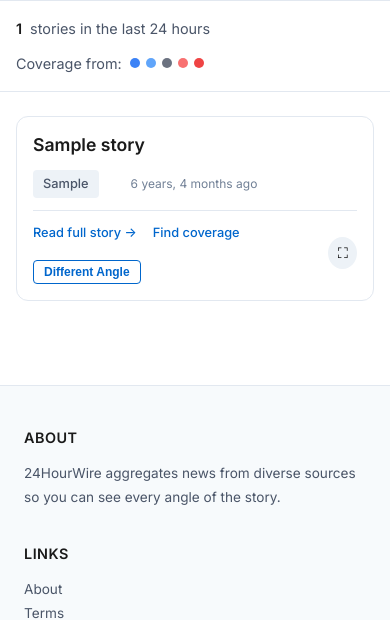
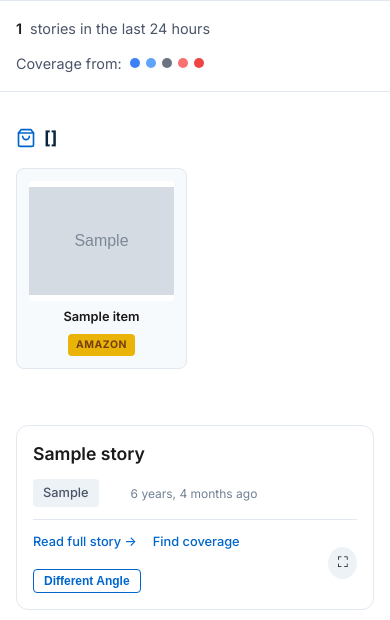
Before and after one commit to tomclements/24hourwire, a Django app: template news/templates/topic_detail.html in a window 390 px wide. Shown: the part 353-973 px from the top of the page. Run offline with Django 5.2, Linux system fonts and the light colour scheme; tables that the repository leaves empty hold one stand-in row (values such as "Sample post"); the template is opened without the code that fills it: values that come from a table or form of the project are taken from there, most other values are stand-ins (such as "Sample title", 1, 10 or a date in 2020); grey boxes marked "Sample" are stand-in pictures; data that the repository does not hold is empty.

Commit message:
Add Amazon affiliate merchandise section to World Cup topic
- Added merchandise JSONField to Topic model with migration 0016
- Added 8 World Cup 2026 merchandise items to seed_topics:
  adidas official match ball, Nike training ball, and jerseys
  for Brazil, Argentina, France, Germany, USA, Mexico
- All links use Amazon affiliate tracking ID 24hourwire-20
- Added responsive merchandise grid with product images, names,
  and Amazon badge to topic_detail template
- Section only renders when topic has merchandise configured
- Includes dark mode CSS support
- Added TopicMerchandiseTests (3 tests)
- All 75 critical tests passing

```diff
--- a/news/models.py
+++ b/news/models.py
@@ -332,6 +332,12 @@ class Topic(models.Model):
         help_text="Translations by language: {'es': {'headline': '...', 'description': '...'}, ...}"
     )
 
+    # Affiliate merchandise links
+    merchandise = models.JSONField(
+        default=dict,
+        help_text="Merchandise links: {'title': '...', 'items': [{'name': '...', 'url': '...', 'image': '...'}]}"
+    )
+
     class Meta:
         ordering = ['-priority', '-created_at']
         indexes = [
--- a/news/templates/topic_detail.html
+++ b/news/templates/topic_detail.html
@@ -572,6 +572,91 @@
             border-color: var(--accent);
         }
 
+        /* Merchandise Section */
+        .merchandise-section {
+            max-width: 1200px;
+            margin: 32px auto;
+            padding: 0 16px;
+        }
+
+        .merchandise-header {
+            display: flex;
+            align-items: center;
+            gap: 8px;
+            margin-bottom: 16px;
+            font-size: 1.1rem;
+            font-weight: 700;
+            color: var(--primary);
+        }
+
+        .merchandise-grid {
+            display: grid;
+            grid-template-columns: repeat(auto-fill, minmax(160px, 1fr));
+            gap: 16px;
+        }
+
+        .merch-card {
+            background: var(--bg-secondary);
+            border: 1px solid var(--border);
+            border-radius: var(--radius);
+            padding: 12px;
+            text-align: center;
+            text-decoration: none;
+            color: inherit;
+            transition: all 0.2s;
+            display: flex;
+            flex-direction: column;
+        }
+
+        .merch-card:hover {
+            border-color: var(--accent);
+            box-shadow: var(--shadow-md);
+            transform: translateY(-2px);
+        }
+
+        .merch-image {
+            width: 100%;
+            height: 120px;
+            object-fit: contain;
+            border-radius: 4px;
+            margin-bottom: 8px;
+            background: var(--bg-primary);
+        }
+
+        .merch-name {
+            font-size: 0.8rem;
+            font-weight: 600;
+            color: var(--text-primary);
+            line-height: 1.3;
+            flex-grow: 1;
+            display: -webkit-box;
+            -webkit-line-clamp: 2;
+            -webkit-box-orient: vertical;
+            overflow: hidden;
+        }
+
+        .merch-badge {
+            display: inline-block;
+            background: #eab308;
+            color: #713f12;
+            font-size: 0.65rem;
+            font-weight: 700;
+            text-transform: uppercase;
+            letter-spacing: 0.05em;
+            padding: 3px 8px;
+            border-radius: 4px;
+            margin-top: 8px;
+            align-self: center;
+        }
+
+        [data-theme="dark"] .merch-card {
+            background: var(--bg-secondary);
+        }
+
+        [data-theme="dark"] .merch-image {
+            background: var(--bg-tertiary);
+        }
+
         [data-theme="dark"] .topic-hero {
             background: linear-gradient(135deg, var(--bg-secondary) 0%, #1e293b 100%);
         }
@@ -635,6 +720,28 @@
         </div>
         {% endif %}
     </div>
+
+    {% if topic.merchandise and topic.merchandise.items %}
+    <section class="merchandise-section">
+        <h2 class="merchandise-header">
+            <svg width="20" height="20" viewBox="0 0 24 24" fill="none" stroke="currentColor" stroke-width="2" stroke-linecap="round" stroke-linejoin="round" style="color: var(--accent);"><path d="M6 2L3 6v14a2 2 0 0 0 2 2h14a2 2 0 0 0 2-2V6l-3-4z"></path><line x1="3" y1="6" x2="21" y2="6"></line><path d="M16 10a4 4 0 0 1-8 0"></path></svg>
+            {{ topic.merchandise.title }}
+        </h2>
+        <div class="merchandise-grid">
+            {% for item in topic.merchandise.items %}
+            <a href="{{ item.url }}" target="_blank" rel="nofollow sponsored" class="merch-card" onclick="if(navigator.sendBeacon){navigator.sendBeacon('/analytics/book-click/',JSON.stringify({asin:'{{ item.name|escapejs }}',timestamp:Date.now()}))}">
+                {% if item.image %}
+                <img src="{{ item.image }}" alt="{{ item.name }}" class="merch-image" loading="lazy" onerror="this.style.display='none'">
+                {% else %}
+                <div class="merch-image" style="display:flex;align-items:center;justify-content:center;background:#f3f4f6;color:#9ca3af;font-size:2rem;">⚽</div>
+                {% endif %}
+                <span class="merch-name">{{ item.name }}</span>
+                <span class="merch-badge">Amazon</span>
+            </a>
+            {% endfor %}
+        </div>
+    </section>
+    {% endif %}
 
     <main>
         {% if stories %}
--- a/test_pre_deploy.py
+++ b/test_pre_deploy.py
@@ -41,6 +41,7 @@ CRITICAL_TEST_CLASSES = [
     'news.tests.TopicLanguageNameTests',     # Full language names on topic pages
     'news.tests.TopicThemeToggleTests',      # Theme toggle on topic pages
     'news.tests.TopicTranslationTests',      # Topic page language translations
+    'news.tests.TopicMerchandiseTests',      # Topic merchandise affiliate links
 ]
 
 def run_tests():
```
Also changed, not shown: news/management/commands/seed_topics.py (+45 -0 lines), news/tests.py (+71 -0 lines), news/migrations/0016_topic_merchandise.py (added).
